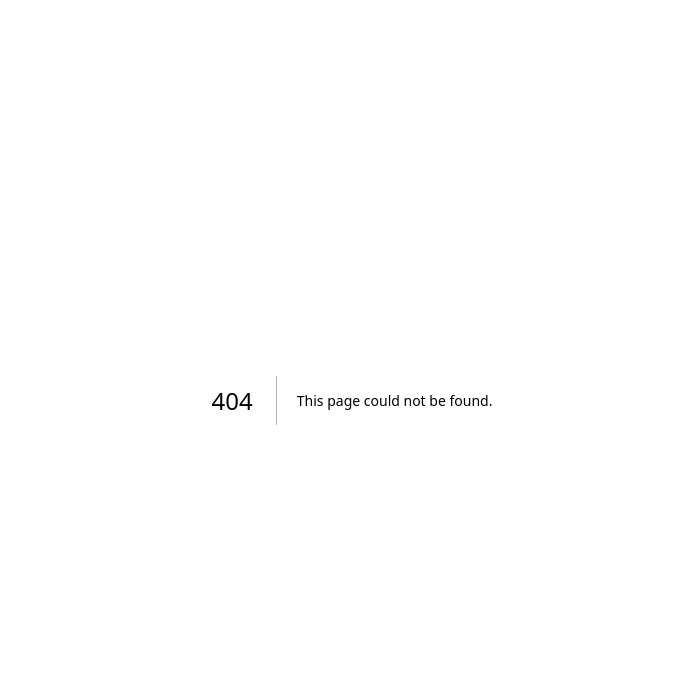
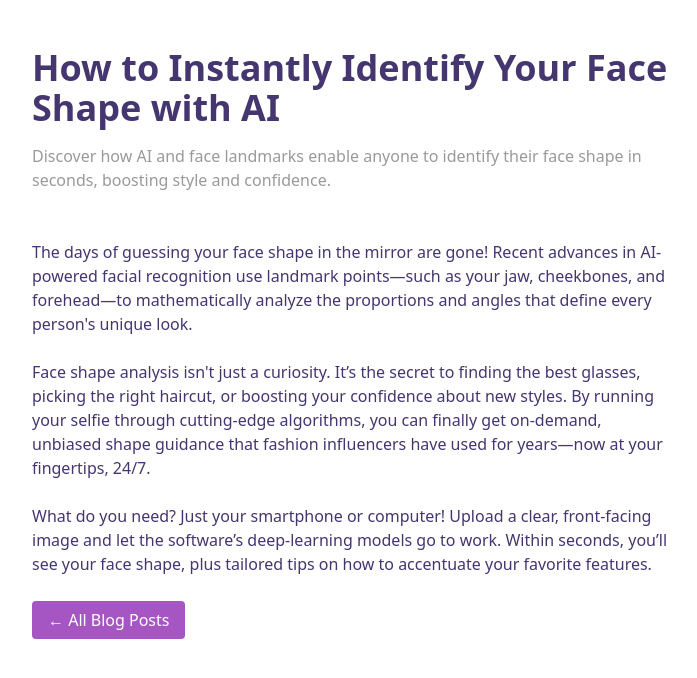
Before and after one commit to Muazxshah/ai-face-detector, a Next.js app: page /blog/ai-in-face-shape-detection in a window 1280 px wide. Before the commit this address had no page. Shown: the top 678 px of the page, without its empty margins (288-985 px from the left). Built offline with nearby package versions, Linux system fonts and the light colour scheme.

Commit message:
Add full 5-blog system, homepage previews, and /blog page—all nav now goes to /blog

```diff
--- /dev/null
+++ b/src/app/blog/[slug]/page.tsx
@@ -0,0 +1,32 @@
+import { blogs } from '../data';
+import Link from 'next/link';
+import { notFound } from 'next/navigation';
+
+interface PostPageProps {
+  params: { slug: string };
+}
+
+export default function BlogPostPage({ params }: PostPageProps) {
+  const post = blogs.find(b => b.slug === params.slug);
+
+  if (!post) {
+    return (
+      <main className="max-w-xl mx-auto px-4 py-24 text-center">
+        <h1 className="text-3xl font-bold text-[#a656c2] mb-4">404 – Blog Post Not Found</h1>
+        <p className="mb-6">Sorry, we couldn't find the article you're looking for.</p>
+        <Link href="/blog" className="bg-[#a656c2] text-white px-4 py-2 rounded">Back to Blog</Link>
+      </main>
+    );
+  }
+
+  return (
+    <main className="max-w-2xl mx-auto px-4 py-12">
+      <h1 className="text-4xl font-bold text-[#453670] mb-4">{post.title}</h1>
+      <div className="text-[#9b999a] mb-6">{post.meta}</div>
+      <article className="prose prose-neutral prose-h2:text-[#a656c2] max-w-none text-base text-[#453670] mb-8 whitespace-pre-line">
+        {post.body}
+      </article>
+      <Link href="/blog" className="bg-[#a656c2] text-white px-4 py-2 rounded">← All Blog Posts</Link>
+    </main>
+  );
+}
--- /dev/null
+++ b/src/app/blog/data.ts
@@ -0,0 +1,66 @@
+export type Blog = {
+  slug: string;
+  title: string;
+  blurb: string;
+  meta: string;
+  body: string;
+};
+
+export const blogs: Blog[] = [
+  {
+    slug: "ai-in-face-shape-detection",
+    title: "How to Instantly Identify Your Face Shape with AI",
+    meta: "Discover how AI and face landmarks enable anyone to identify their face shape in seconds, boosting style and confidence.",
+    blurb: "AI is revolutionizing how we analyze face shapes. Learn how modern apps use facial landmarks and algorithms to instantly determine whether you're oval, round, square, and more—no stylist required!",
+    body: `
+The days of guessing your face shape in the mirror are gone! Recent advances in AI-powered facial recognition use landmark points—such as your jaw, cheekbones, and forehead—to mathematically analyze the proportions and angles that define every person's unique look.
+
+Face shape analysis isn't just a curiosity. It’s the secret to finding the best glasses, picking the right haircut, or boosting your confidence about new styles. By running your selfie through cutting-edge algorithms, you can finally get on-demand, unbiased shape guidance that fashion influencers have used for years—now at your fingertips, 24/7.
+
+What do you need? Just your smartphone or computer! Upload a clear, front-facing image and let the software’s deep-learning models go to work. Within seconds, you’ll see your face shape, plus tailored tips on how to accentuate your favorite features.`,
+  },
+  {
+    slug: "why-face-shape-matters",
+    title: "Why Face Shape Matters for Confidence, Glasses, and Haircuts",
+    meta: "Understanding your face shape impacts style, self-image, and your success choosing the best beauty and grooming trends.",
+    blurb: "Your face shape does more than determine which selfie filter flatters you. Learn how it influences glasses fit, haircut choices, and even how confident you feel in photos.",
+    body: `
+Face shape is one of the most overlooked—and most impactful—parts of personal style. Each shape, from classic oval to uncommon diamond, changes how accessories and styles interact with your unique features.
+
+An oval face suits nearly any frame or hairstyle, while square faces may want rounded glasses and softer cuts. Oblong faces befit layers and width, and heart-shaped faces highlight their cheekbones best with side-swept styles.
+
+Armed with the right knowledge, you can choose looks that aren’t just fashionable, but truly boost your confidence. It’s not about beauty standards—it's about unlocking your best self, starting with the shape the world sees first.`,
+  },
+  {
+    slug: "science-face-landmarks-beauty",
+    title: "The Science Behind Face Shape: AI, Landmarks, and Beauty",
+    meta: "AI-powered face analysis is rooted in landmark mapping and facial geometry. Find out how beauty meets technology to unlock style and self-awareness.",
+    blurb: "How can a computer understand something as complex as facial beauty? Learn how landmark detection and advanced geometry help AI find your best angles in an unbiased way.",
+    body: `
+Today’s computer vision algorithms can spot dozens of facial landmarks in a single selfie—mapping points on the jaw, eyes, nose, and beyond. These points, when connected, reveal the exact geometry of your face. Algorithms then calculate ratios and angles, instantly matching the result to predefined shape categories.
+
+It’s not magic, it’s math: and your face shape result is both reproducible and expert-grade, all thanks to open scientific advances. It helps not just for curiosity, but for practical beauty choices—like optimizing your next hair or makeup trial with tailor-made guidance.`,
+  },
+  {
+    slug: "choosing-hairstyles-accessories-2025",
+    title: "Choosing Hairstyles and Accessories by Face Shape: 2025 Guide",
+    meta: "Unlock your style potential for 2025 with on-trend haircut and accessory tips, all personalized by AI-driven face shape analysis.",
+    blurb: "What will be stylish next year? See our predictions for the best haircuts and accessories—each optimized for your face shape and proven by AI.",
+    body: `
+Style is about more than trends—it’s about matching trends to YOU! For 2025, the most buzzed-about stylists are turning to AI-based analysis to fit haircuts and accessories to the client's real face shape, not just catalog images.
+
+Ovals will see blunt bobs and geometric jewelry. Round faces thrive with high ponytails and elongated earrings. Squares go chic with waves plus soft sunglasses, while heart-shaped faces are stealing the show with curtain bangs.
+
+With this high-tech edge, your next look is not just fresh—it’s uniquely yours, thanks to face shape science.`,
+  },
+  {
+    slug: "face-shape-myths-busted",
+    title: "Common Myths About Face Shape—Busted by Technology",
+    meta: "Mythbusting face shape: Why new tech proves most people are blends, and that every face can win at style.",
+    blurb: "Think your face doesn’t fit any classic category? You’re not alone. AI shows us most faces are combinations—and that's a style advantage, not a flaw!",
+    body: `
+One of the biggest myths is that you must fit perfectly into just one face shape. The truth? AI analysis has found most of us are unique combos. Maybe you have an oval jaw but a square forehead, or diamond cheekbones and a heart chin.
+
+Instead of worrying, use this to your beauty advantage: the best tools break down your facial features into percentages, giving you confidence to try new looks. Forget old “one size fits all” beauty rules—technology proves your look is one-of-a-kind!`,
+  },
+];
--- /dev/null
+++ b/src/app/blog/page.tsx
@@ -0,0 +1,22 @@
+import Link from 'next/link';
+import { blogs } from './data';
+
+export default function BlogIndex() {
+  return (
+    <main className="max-w-2xl mx-auto px-4 py-12">
+      <h1 className="text-4xl font-bold text-[#a656c2] mb-8">Face Shape & Style Blog</h1>
+      <div className="space-y-8">
+        {blogs.map(b => (
+          <article key={b.slug} className="bg-white rounded-lg shadow p-6">
+            <h2 className="text-2xl font-semibold text-[#453670]">{b.title}</h2>
+            <p className="text-[#9b999a] my-3">{b.blurb}</p>
+            <Link
+              className="inline-block px-4 py-2 mt-2 rounded bg-[#a656c2] text-white hover:bg-[#453670] text-sm font-medium shadow-sm"
+              href={`/blog/${b.slug}`}
+            >Read full post</Link>
+          </article>
+        ))}
+      </div>
+    </main>
+  );
+}
--- a/src/app/page.tsx
+++ b/src/app/page.tsx
@@ -1,5 +1,7 @@
 import Image from "next/image";
 import FaceShapeTool from "./FaceShapeTool";
+import Link from 'next/link';
+import { blogs } from './blog/data';
 
 const faceShapes = [
   {
@@ -120,7 +122,7 @@ export default function Home() {
         <nav className="hidden md:flex gap-8 text-[#453670] font-medium text-base">
           <a href="#detect_face_shape" className="hover:text-[#a656c2]">Detect Face Shape</a>
           <a href="#faq" className="hover:text-[#a656c2]">FAQ</a>
-          <a href="/blog" className="hover:text-[#a656c2]">Blog</a>
+          <Link href="/blog" className="hover:text-[#a656c2]">Blog</Link>
         </nav>
       </header>
       {/* Hero/tool area */}
@@ -165,14 +167,17 @@ export default function Home() {
       {/* Blog section */}
       <section className="py-12 px-4 md:px-16 bg-[#fafafe]">
         <h2 className="text-2xl md:text-3xl font-bold text-[#453670] mb-6">Blog</h2>
-        <div className="grid md:grid-cols-3 gap-8">
-          {blogPreviews.map((b) => (
-            <a key={b.title} href={b.href} className="flex flex-col gap-2 bg-white rounded-xl shadow p-4 hover:shadow-lg transition">
-              <Image src={b.img} width={360} height={200} alt={b.title} className="rounded-lg object-cover" />
-              <div className="font-semibold text-[#a656c2] text-lg">{b.title}</div>
-              <div className="text-[#6c6a74] text-sm">{b.desc}</div>
-            </a>
+        <div className="grid md:grid-cols-2 gap-8">
+          {blogs.map((b) => (
+            <article key={b.slug} className="bg-white rounded-xl shadow p-5 flex flex-col gap-2">
+              <h3 className="text-lg font-semibold text-[#a656c2]">{b.title}</h3>
+              <p className="text-[#6c6a74] text-sm">{b.blurb}</p>
+              <Link className="self-start mt-2 px-3 py-1 bg-[#a656c2] text-white rounded hover:bg-[#453670] text-xs" href={`/blog/${b.slug}`}>Read More</Link>
+            </article>
           ))}
+        </div>
+        <div className="mt-8 text-center">
+          <Link href="/blog" className="text-[#a656c2] hover:underline font-medium inline-block">View All Blog Posts</Link>
         </div>
       </section>
       {/* Footer */}
--- a/src/app/result/page.tsx
+++ b/src/app/result/page.tsx
@@ -26,7 +26,7 @@ function getSessionId() {
 }
 
 export default function ResultPage() {
-  const [result, setResult] = useState<any|null>(null);
+  const [result, setResult] = useState<unknown|null>(null);
   const [error, setError] = useState<string|null>(null);
   useEffect(() => {
     const session = getSessionId();
@@ -34,40 +34,42 @@ export default function ResultPage() {
     const stored = sessionStorage.getItem(`shape-tool-${session}`);
     if (!stored) { setError("Session expired or missing. Try again."); return; }
     try {
-      setResult(JSON.parse(stored));
+      const parsed = JSON.parse(stored) as Record<string, unknown>;
+      setResult(parsed);
     } catch {
       setError("Corrupt session data.");
     }
   }, []);
   if (error) return <div className="max-w-lg mx-auto mt-16 text-center"><h1 className="text-xl font-semibold text-red-600 mb-4">Error</h1><div>{error}</div><a className="mt-6 inline-block px-4 py-2 bg-[#a656c2] text-white rounded-xl" href="/">Back to Tool</a></div>;
-  if (!result) return <div className="max-w-lg mx-auto mt-24 text-center text-lg text-[#a656c2]">Loading result...</div>;
+  if (!result || typeof result !== 'object' || !('shape' in result)) return <div className="max-w-lg mx-auto mt-24 text-center text-lg text-[#a656c2]">Loading result...</div>;
+  const r = result as { imageUrl: string, shape: string, shapeScores?: Record<string, number> };
   return (
     <div className="max-w-xl mx-auto px-4 py-12">
       <div className="flex flex-col md:flex-row gap-8 items-center">
         <div className="flex-1 flex flex-col items-center gap-3">
           {/* User Image with overlay landmarks if possible */}
           <div className="relative w-[240px] h-[240px]">
-            <img src={result.imageUrl} alt="User" className="rounded-lg shadow max-w-full h-auto" />
-            {result.overlayData && (<canvas width={240} height={240} style={{position:'absolute',top:0,left:0,pointerEvents:'none'}} />)}
+            <img src={r.imageUrl} alt="User" className="rounded-lg shadow max-w-full h-auto" />
+            {r.overlayData && (<canvas width={240} height={240} style={{position:'absolute',top:0,left:0,pointerEvents:'none'}} />)}
           </div>
         </div>
         <div className="flex-1 flex flex-col gap-2">
           <div className="flex flex-row gap-3 items-center md:items-start">
-            <img src={shapeMeta[result.shape].icon} alt="icon" width={54} height={54} />
+            <img src={shapeMeta[r.shape].icon} alt="icon" width={54} height={54} />
             <div>
               <div className="text-lg tracking-wide font-semibold text-[#a656c2]">Your face shape:</div>
-              <div className="text-3xl font-extrabold text-[#453670] mb-1">{result.shape}</div>
+              <div className="text-3xl font-extrabold text-[#453670] mb-1">{r.shape}</div>
             </div>
           </div>
-          <div className="text-[#6c6a74] mb-6">{shapeMeta[result.shape].desc}</div>
+          <div className="text-[#6c6a74] mb-6">{shapeMeta[r.shape].desc}</div>
           <div className="flex flex-row gap-2 items-end text-sm w-full">
             {/* Score bar breakdown */}
             <div className="flex flex-col gap-1 w-full">
               {faceShapes.map(shape=>(
                 <div key={shape} className="flex gap-2 items-center">
                   <div className="w-28 shrink-0 flex gap-1 items-center"><img src={shapeMeta[shape].icon} width={22} height={22} alt=""/> {shape}</div>
-                  <div className="bg-[#c9c8ca]/30 flex-1 rounded-r h-3 relative"><div className="absolute top-0 left-0 h-3 bg-[#a656c2] rounded-r" style={{width:(result.shapeScores?Math.round(result.shapeScores[shape]*100):0)+"%"}}></div></div>
-                  <div style={{width:28,textAlign:'right'}}>{result.shapeScores?Math.round(result.shapeScores[shape]*100):0}%</div>
+                  <div className="bg-[#c9c8ca]/30 flex-1 rounded-r h-3 relative"><div className="absolute top-0 left-0 h-3 bg-[#a656c2] rounded-r" style={{width:(r.shapeScores?Math.round(r.shapeScores[shape]*100):0)+"%"}}></div></div>
+                  <div style={{width:28,textAlign:'right'}}>{r.shapeScores?Math.round(r.shapeScores[shape]*100):0}%</div>
                 </div>
               ))}
             </div>
```
